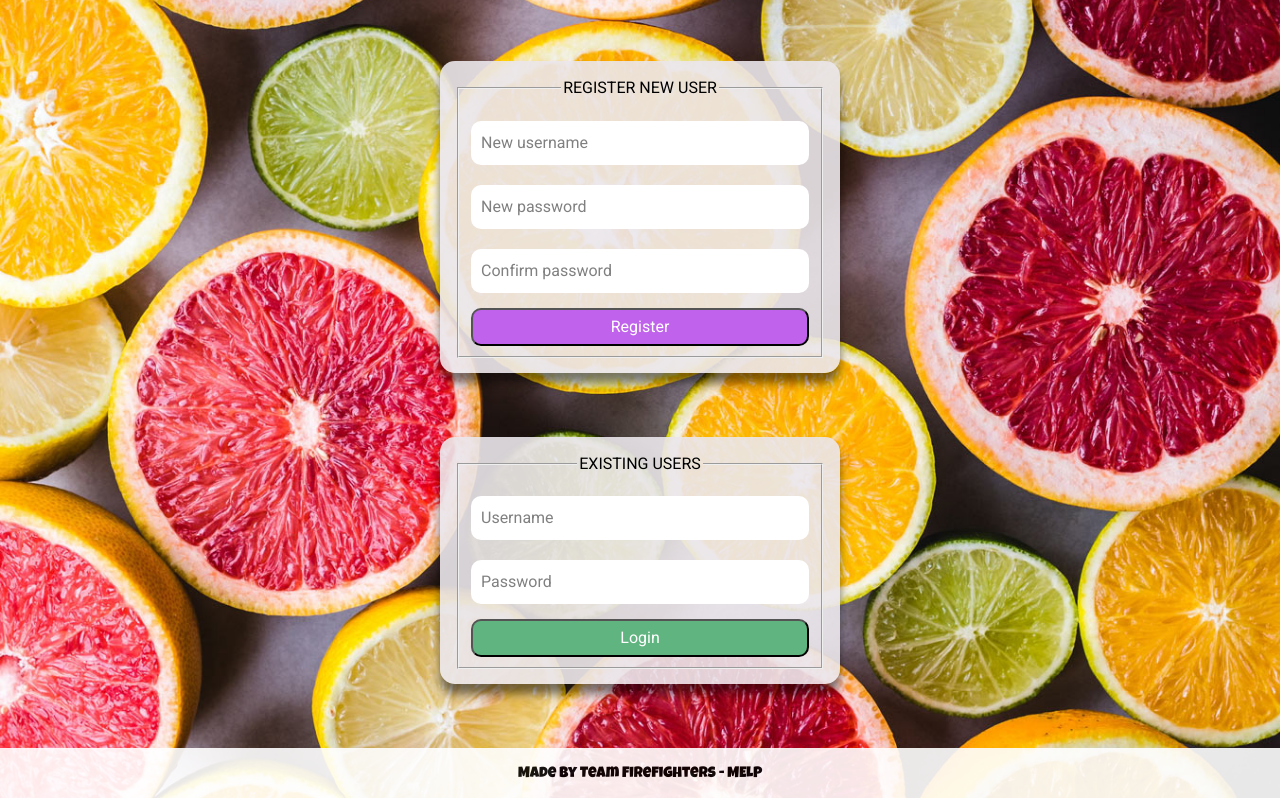
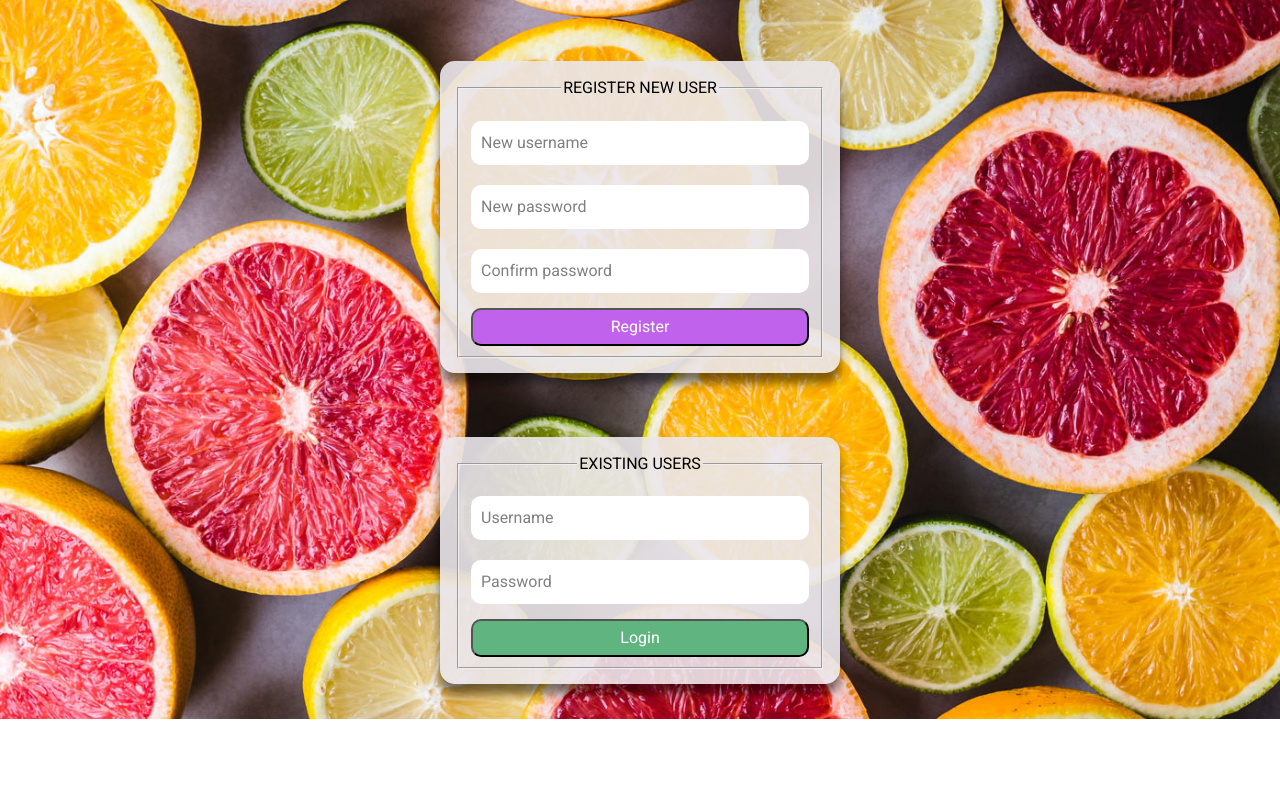
Before and after one commit to fac18/week7-mepl, a website: page index.html in a window 1280 px wide. Shown: the part 81-879 px from the top of the page. After the commit the page ends 800 px from the top, so only its background shows below. Drawn offline with Linux system fonts and the light colour scheme.

Commit message:
remove footer from main page

```diff
--- a/index.html
+++ b/index.html
@@ -106,7 +106,6 @@
         </form>
       </div>
     </section>
-    <footer>Made by Team Firefighters - MELP</footer>
 
     <script type="text/javascript" src="./public/scripts/index.js"></script>
   </body>
--- a/public/css/index.css
+++ b/public/css/index.css
@@ -84,14 +84,3 @@ button {
 #loginBtn {
   background-color: rgb(96, 180, 127);
 }
-
-footer {
-  background: white;
-  height: 50px;
-  font-family: "Luckiest Guy", cursive;
-  font-size: 15px;
-  text-align: center;
-  vertical-align: middle;
-  padding: 15px;
-  opacity: 0.9;
-}
```
